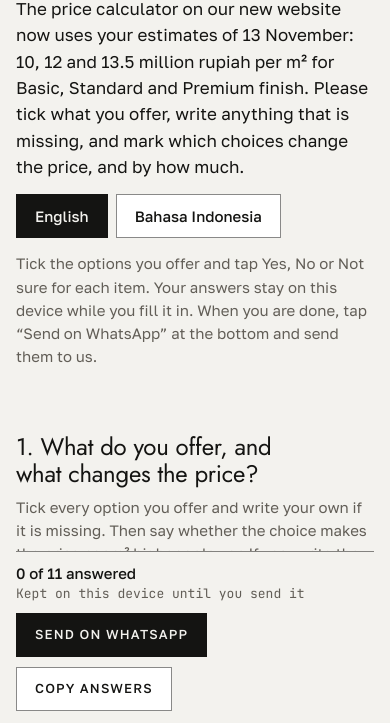
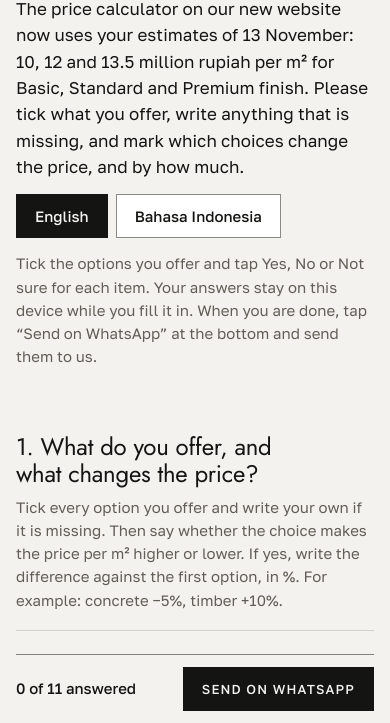
Before and after one commit to baligedeg/baligedeg.github.io, a plain HTML site: page price-factors/index.html in a window 390 px wide. Shown: the part 121-844 px from the top of the page. Drawn offline with Linux system fonts and the light colour scheme.

Commit message:
Keep the checklist's bottom bar to one row on phones
The bar now holds the answer count and the WhatsApp button only; the copy
button moves to the end of the page with a short hint. The design answer in
the sent text starts with a capital letter.

Co-Authored-By: Claude Opus 5.5 <noreply@anthropic.com>

```diff
--- a/price-factors/index.html
+++ b/price-factors/index.html
@@ -81,13 +81,16 @@ input::placeholder, textarea::placeholder { color: var(--muted); opacity: 1; }
 :focus-visible { outline: 2px solid var(--accent); outline-offset: 2px; }
 .box:focus-within { outline: 2px solid var(--accent); outline-offset: 2px; }
 .box input:focus-visible { outline: none; }
-.bar { position: sticky; bottom: 0; margin-top: 36px; display: flex; flex-wrap: wrap; align-items: center; gap: 10px 16px;
+.bar { position: sticky; bottom: 0; margin-top: 36px; display: flex; flex-wrap: wrap; align-items: center; gap: 8px 12px;
   padding-top: 12px; padding-bottom: calc(12px + env(safe-area-inset-bottom, 0px)); background: var(--bg); border-top: 1px solid var(--rule-strong); }
-.bar__text { display: grid; gap: 2px; min-width: 0; flex: 1 1 220px; }
+.bar__text { display: grid; gap: 2px; min-width: 0; flex: 1 1 80px; }
+@media (max-width: 560px) { .status { display: none; } }
 .progress { font: 500 15px/1.3 var(--font-body); }
 .status { font: 400 13px/1.3 var(--font-mono); color: var(--muted); }
 .copy { display: inline-flex; align-items: center; text-decoration: none; min-height: 44px; padding: 0 18px; border: 1px solid var(--pressed-bg); background: var(--pressed-bg); color: var(--pressed-fg); font: 500 13px/1 var(--font-body); letter-spacing: .09em; text-transform: uppercase; cursor: pointer; }
 .copy--quiet { background: var(--field); color: var(--fg); border-color: var(--rule-strong); }
+.after { display: flex; flex-wrap: wrap; align-items: center; gap: 10px 16px; padding-top: 20px; }
+.after__text { margin: 0; flex: 1 1 260px; min-width: 0; font-size: 14px; color: var(--muted); }
 .copied { margin: 0; font-size: 14px; color: var(--muted); flex-basis: 100%; }
 .copy-text { width: 100%; min-height: 160px; margin-top: 8px; padding: 10px; border: 1px solid var(--rule-strong); background: var(--field); color: var(--fg); font: 400 13px/1.5 var(--font-mono); }
 .foot { margin: 0; padding-block: 18px 40px; font-size: 13px; color: var(--muted); }
@@ -116,6 +119,9 @@ input::placeholder, textarea::placeholder { color: var(--muted); opacity: 1; }
       <span class="status" id="status" role="status" aria-live="polite"></span>
     </div>
     <a class="copy" id="send" href="https://wa.me/" target="_blank" rel="noopener"></a>
+  </div>
+  <div class="after">
+    <p class="after__text" id="t-copyHint"></p>
     <button type="button" class="copy copy--quiet" id="copy"></button>
     <p class="copied" id="copied" hidden></p>
     <textarea class="copy-text" id="copy-text" hidden readonly aria-label="Answers"></textarea>
@@ -166,7 +172,7 @@ input::placeholder, textarea::placeholder { color: var(--muted); opacity: 1; }
       st_connecting: 'Connecting…', st_ready: 'Answers save by themselves', st_saving: 'Saving…', st_saved: 'All answers saved',
       st_local: 'Kept on this device until you send it', st_error: 'Not saved. Copy your answers and send them on WhatsApp.', st_slow: 'Saved answers can’t be loaded yet. You can keep going.',
       banner: 'This page can’t save your answers here. Fill it in, then tap “Copy all answers” and send them on WhatsApp.',
-      send: 'Send on WhatsApp', copy: 'Copy answers', copied: 'Copied. Paste them into WhatsApp.', copyFail: 'Couldn’t copy. Select the text below and copy it.',
+      send: 'Send on WhatsApp', copy: 'Copy answers', copyHint: 'If WhatsApp doesn’t open, copy the answers and paste them into our chat.', copied: 'Copied. Paste them into WhatsApp.', copyFail: 'Couldn’t copy. Select the text below and copy it.',
       foot: 'This page is only for Bali Gedeg. Nothing is sent until you tap “Send on WhatsApp”.',
       txtHead: 'Calculator price factors, answers', txtChanges: 'changes the price', txtNoChange: 'does not change the price', txtUnsure: 'not sure', txtNot: 'not answered',
       txtRight: 'right', txtWrong: 'changed', txtNote: 'Comment', txtOther: 'Anything else', txtOffer: 'Offered', txtNone: 'nothing ticked', txtOwn: 'own option'
@@ -208,7 +214,7 @@ input::placeholder, textarea::placeholder { color: var(--muted); opacity: 1; }
       st_connecting: 'Menghubungkan…', st_ready: 'Jawaban tersimpan sendiri', st_saving: 'Menyimpan…', st_saved: 'Semua jawaban tersimpan',
       st_local: 'Tersimpan di perangkat ini sampai dikirim', st_error: 'Belum tersimpan. Salin jawaban dan kirim lewat WhatsApp.', st_slow: 'Jawaban tersimpan belum bisa dimuat. Bapak bisa tetap mengisi.',
       banner: 'Halaman ini tidak bisa menyimpan jawaban di sini. Isi dulu, lalu ketuk “Salin semua jawaban” dan kirim lewat WhatsApp.',
-      send: 'Kirim lewat WhatsApp', copy: 'Salin jawaban', copied: 'Tersalin. Tempel di WhatsApp.', copyFail: 'Tidak bisa menyalin. Pilih teks di bawah lalu salin.',
+      send: 'Kirim lewat WhatsApp', copy: 'Salin jawaban', copyHint: 'Jika WhatsApp tidak terbuka, salin jawaban lalu tempel di chat kami.', copied: 'Tersalin. Tempel di WhatsApp.', copyFail: 'Tidak bisa menyalin. Pilih teks di bawah lalu salin.',
       foot: 'Halaman ini hanya untuk Bali Gedeg. Tidak ada yang terkirim sebelum Bapak mengetuk “Kirim lewat WhatsApp”.',
       txtHead: 'Faktor harga kalkulator, jawaban', txtChanges: 'mengubah harga', txtNoChange: 'tidak mengubah harga', txtUnsure: 'belum tahu', txtNot: 'belum dijawab',
       txtRight: 'benar', txtWrong: 'diubah', txtNote: 'Catatan', txtOther: 'Hal lain', txtOffer: 'Ditawarkan', txtNone: 'belum dicentang', txtOwn: 'pilihan lain'
@@ -353,7 +359,7 @@ input::placeholder, textarea::placeholder { color: var(--muted); opacity: 1; }
     form.appendChild(el('section', { class: 'item other', 'data-item': 'other' }, [
       el('label', { class: 'field', for: oid }, [el('span', { text: t('s3hint') }), el('textarea', { id: oid, 'data-key': 'other', 'data-field': 'text' })])]));
 
-    ['eyebrow', 'title', 'lead', 'howto', 'foot'].forEach(function (k) { $('t-' + k).textContent = t(k); });
+    ['eyebrow', 'title', 'lead', 'howto', 'foot', 'copyHint'].forEach(function (k) { $('t-' + k).textContent = t(k); });
     $('copy').textContent = t('copy'); $('send').textContent = t('send');
     document.documentElement.lang = lang;
     Array.prototype.forEach.call(document.querySelectorAll('[data-lang]'), function (b) { b.setAttribute('aria-pressed', String(b.getAttribute('data-lang') === lang)); });
@@ -471,7 +477,7 @@ input::placeholder, textarea::placeholder { color: var(--muted); opacity: 1; }
     var E = state.extras;
     out.push('2.3 ' + t('extras') + '. ' + offered('extras', EXTRAS, function (k) { return t(k); }) + '. ' + cap(ok(E.ok)) + ': ' + EXTRAS.map(function (k) { return t(k) + ' ' + E[k].m2 + ' m², ' + E[k].share + '%'; }).join('; ') + (E.note ? '. ' + t('txtNote') + ': ' + E.note : ''));
     var D = state.design;
-    out.push('2.4 ' + t('design') + ': ' + t('designDesc') + ' ' + yn(D.free) + (D.designOnly ? '. ' + t('designOnly') + ': ' + D.designOnly : '') + (D.note ? '. ' + t('txtNote') + ': ' + D.note : ''));
+    out.push('2.4 ' + t('design') + ': ' + t('designDesc') + ' ' + cap(yn(D.free)) + (D.designOnly ? '. ' + t('designOnly') + ': ' + D.designOnly : '') + (D.note ? '. ' + t('txtNote') + ': ' + D.note : ''));
     var A = state.abroad, al = '2.5 ' + t('abroad') + ': ' + yn(A.offer);
     if (A.offer === 'yes') al += '. ' + [[t('kit'), A.kit], [t('container'), A.container], [t('perContainer'), A.perContainer], [t('supervision'), A.supervision], [t('time'), A.time]].filter(function (p) { return p[1]; }).map(function (p) { return p[0] + ' ' + p[1]; }).join('; ');
     if (A.note) al += '. ' + t('txtNote') + ': ' + A.note;
```
